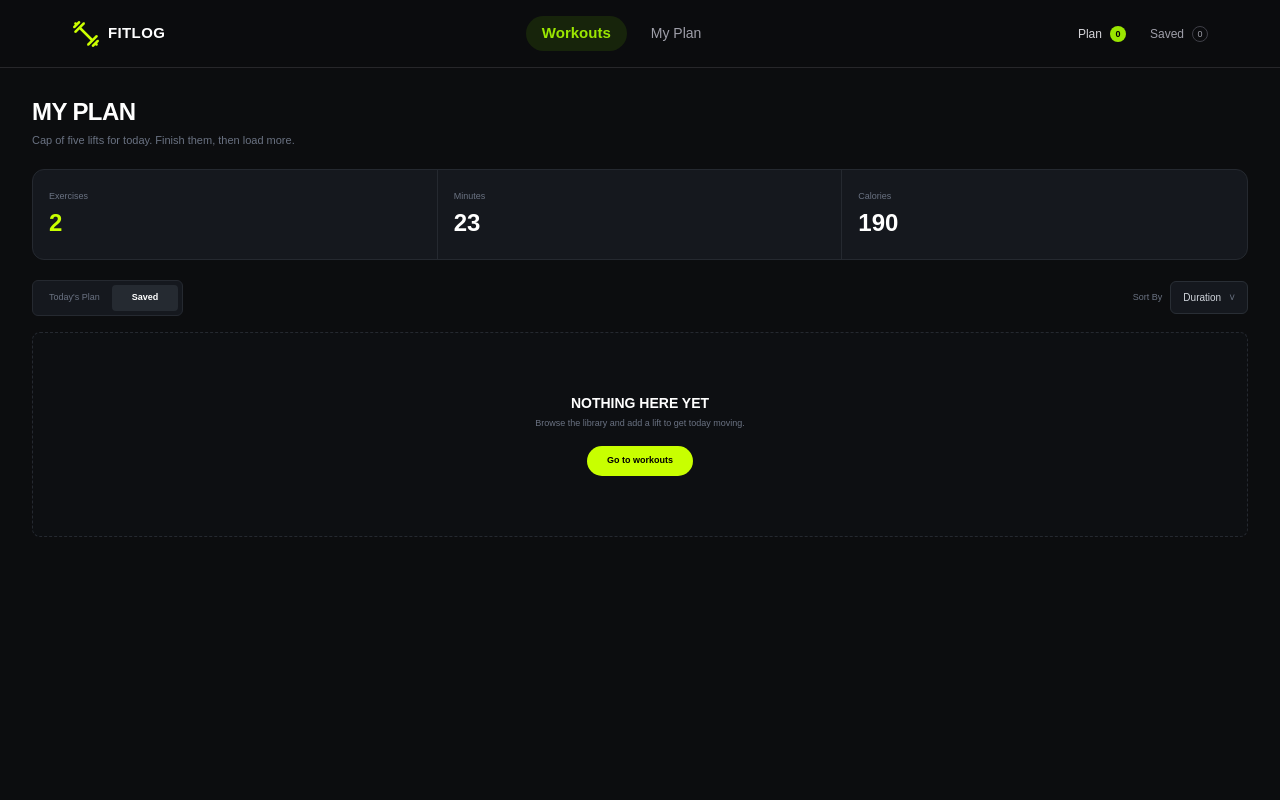
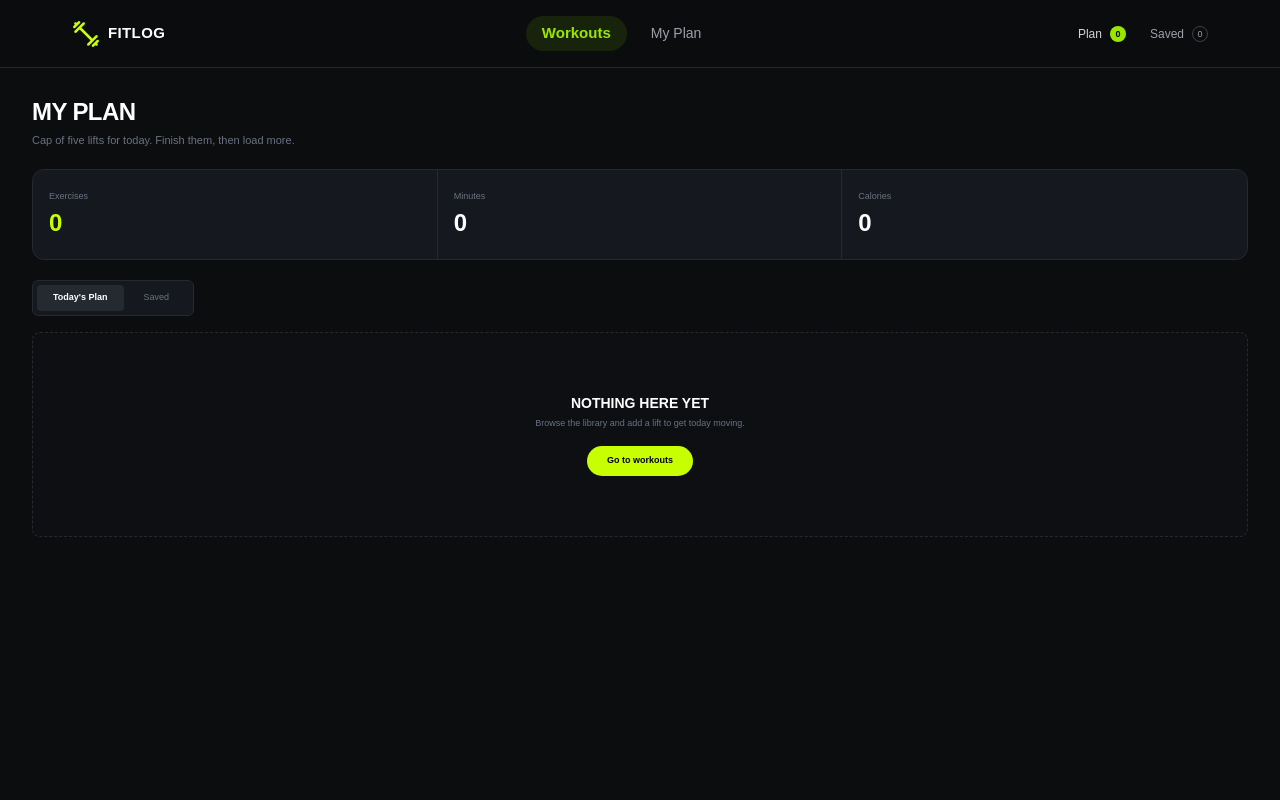
Before and after one commit to estiak12/Next-Js-Assignment, a Next.js app: page /my-plan in a window 1280 px wide. Shown: the top 800 px of the page. Built offline with nearby package versions, Linux system fonts and the light colour scheme.

Commit message:
Added the Toastify

```diff
--- a/app/components/Button/PlanButtons.tsx
+++ b/app/components/Button/PlanButtons.tsx
@@ -1,10 +1,10 @@
+
 "use client";
 
 import React, { useContext } from "react";
-import {
-  PlanContext,
-  Exercise,
-} from "../../context/PlanContext";
+import { PlanContext, Exercise } from "../../context/PlanContext";
+import { ToastContainer, toast } from "react-toastify";
+import "react-toastify/dist/ReactToastify.css";
 
 const PlanButtons = ({
   exercise,
@@ -24,49 +24,107 @@ const PlanButtons = ({
     );
 
     if (alreadyExists) {
+      toast.warning(
+        "This exercise is already in today's plan!"
+      );
       return;
     }
 
+
     if (todayPlan.length >= 5) {
+      toast.warning(
+        "Today's plan can contain maximum 5 exercises!"
+      );
       return;
     }
+    setTodayPlan([...todayPlan, exercise]);
 
-    setTodayPlan([...todayPlan, exercise]);
+    toast.success(
+      "Exercise added to today's plan!"
+    );
   };
+
 
   const saveForLater = () => {
     const alreadyExists = savedExercises.some(
       (item) => item.id === exercise.id
     );
 
+
     if (alreadyExists) {
+      toast.warning(
+        "This exercise is already saved!"
+      );
       return;
     }
+
 
     setSavedExercises([
       ...savedExercises,
       exercise,
     ]);
+
+    toast.success(
+      "Exercise saved for later!"
+    );
   };
 
   return (
+    <>
       <div className="mt-7 flex flex-wrap gap-3">
+
 
         <button
           onClick={addToTodayPlan}
-        className="rounded-md bg-[#c8ff00] px-5 py-3 text-xs font-bold text-black transition hover:bg-[#b7ed00]"
+          className="
+            rounded-lg
+            bg-[#c8ff00]
+            px-6 py-3
+            text-sm font-bold text-black
+            transition-all duration-300 ease-in-out
+            hover:scale-105
+            hover:bg-white
+            hover:shadow-[0_0_20px_#c8ff00]
+            active:scale-95
+          "
         >
-        Add to today's plan
+          + Add to today's plan
         </button>
+
 
         <button
           onClick={saveForLater}
-        className="rounded-md border border-[#363a40] px-5 py-3 text-xs font-medium text-gray-300 transition hover:bg-[#17191d]"
+          className="
+            rounded-lg
+            border-2 border-[#363a40]
+            bg-[#111316]
+            px-6 py-3
+            text-sm font-semibold text-gray-300
+            transition-all duration-300 ease-in-out
+            hover:scale-105
+            hover:border-[#c8ff00]
+            hover:bg-[#c8ff00]
+            hover:text-black
+            hover:shadow-[0_0_20px_#c8ff00]
+            active:scale-95
+          "
         >
           ♡ Save for later
         </button>
 
       </div>
+
+
+      <ToastContainer
+        position="top-right"
+        autoClose={2500}
+        hideProgressBar={false}
+        newestOnTop
+        closeOnClick
+        pauseOnHover
+        theme="dark"
+      />
+    </>
   );
 };
 
--- a/app/my-plan/page.tsx
+++ b/app/my-plan/page.tsx
@@ -1,16 +1,87 @@
+"use client";
+
+import Image from "next/image";
+import Link from "next/link";
+import { useContext, useState } from "react";
+
+import {
+  PlanContext,
+  type Exercise,
+} from "../context/PlanContext";
+
 const MyPlan = () => {
+  const [activeTab, setActiveTab] = useState<
+    "today" | "saved"
+  >("today");
+
+  // Get data from PlanContext
+  const {
+    todayPlan,
+    setTodayPlan,
+    savedExercises,
+    setSavedExercises,
+  } = useContext(PlanContext);
+
+  // Decide which exercises to show
+  const exercises =
+    activeTab === "today"
+      ? todayPlan
+      : savedExercises;
+
+  // Calculate total minutes
+  const totalMinutes = todayPlan.reduce(
+    (total, exercise) =>
+      total + exercise.duration,
+    0
+  );
+
+  // Calculate total calories
+  const totalCalories = todayPlan.reduce(
+    (total, exercise) =>
+      total + exercise.caloriesBurned,
+    0
+  );
+
+  // Remove exercise from today's plan
+  const removeFromTodayPlan = (id: number) => {
+    setTodayPlan(
+      todayPlan.filter(
+        (exercise) => exercise.id !== id
+      )
+    );
+  };
+
+  // Remove exercise from saved exercises
+  const removeFromSaved = (id: number) => {
+    setSavedExercises(
+      savedExercises.filter(
+        (exercise) => exercise.id !== id
+      )
+    );
+  };
+
+  // Handle remove button
+  const handleRemove = (exercise: Exercise) => {
+    if (activeTab === "today") {
+      removeFromTodayPlan(exercise.id);
+    } else {
+      removeFromSaved(exercise.id);
+    }
+  };
+
   return (
     <main className="min-h-screen bg-[#0c0d0f] px-4 py-7 text-white sm:px-6 lg:px-8">
       <div className="mx-auto max-w-[1232px]">
 
-        {/* PAGE HEADER */}
+        {/* HEADER */}
         <div>
           <h1 className="text-2xl font-extrabold uppercase tracking-tight">
             My Plan
           </h1>
 
           <p className="mt-1 text-[11px] text-gray-500">
-            Cap of five lifts for today. Finish them, then load more.
+            Cap of five lifts for today. Finish them,
+            then load more.
           </p>
         </div>
 
@@ -24,7 +95,7 @@ const MyPlan = () => {
             </p>
 
             <p className="mt-1 text-2xl font-extrabold text-[#c8ff00]">
-              2
+              {todayPlan.length}
             </p>
           </div>
 
@@ -35,7 +106,7 @@ const MyPlan = () => {
             </p>
 
             <p className="mt-1 text-2xl font-extrabold text-white">
-              23
+              {totalMinutes}
             </p>
           </div>
 
@@ -46,46 +117,144 @@ const MyPlan = () => {
             </p>
 
             <p className="mt-1 text-2xl font-extrabold text-white">
-              190
+              {totalCalories}
             </p>
           </div>
 
         </div>
 
-        {/* FILTER / SORT BAR */}
+        {/* TAB BAR */}
         <div className="mt-5 flex flex-col gap-3 sm:flex-row sm:items-center sm:justify-between">
 
-          {/* TABS */}
           <div className="flex w-fit rounded-md border border-[#252930] bg-[#15181e] p-1">
 
-            <button className="rounded px-3 py-1.5 text-[9px] text-gray-500">
+            {/* TODAY TAB */}
+            <button
+              onClick={() => setActiveTab("today")}
+              className={`rounded px-4 py-1.5 text-[9px] ${
+                activeTab === "today"
+                  ? "bg-[#252a31] font-semibold text-white"
+                  : "text-gray-500"
+              }`}
+            >
               Today's Plan
             </button>
 
-            <button className="rounded bg-[#252a31] px-5 py-1.5 text-[9px] font-semibold text-white">
+            {/* SAVED TAB */}
+            <button
+              onClick={() => setActiveTab("saved")}
+              className={`rounded px-5 py-1.5 text-[9px] ${
+                activeTab === "saved"
+                  ? "bg-[#252a31] font-semibold text-white"
+                  : "text-gray-500"
+              }`}
+            >
               Saved
             </button>
 
           </div>
 
-          {/* SORT */}
-          <div className="flex items-center gap-2">
-            <span className="text-[9px] text-gray-500">
-              Sort By
+        </div>
+
+        {/* EXERCISE CARDS */}
+        {exercises.length > 0 ? (
+          <div className="mt-4 grid grid-cols-1 gap-4 sm:grid-cols-2 lg:grid-cols-3">
+
+            {exercises.map((exercise) => (
+              <article
+                key={exercise.id}
+                className="overflow-hidden rounded-lg border border-[#272a2f] bg-[#15171b]"
+              >
+
+                {/* IMAGE */}
+                <Link href={`/Exercises/${exercise.id}`}>
+                  <div className="relative h-[190px] w-full overflow-hidden">
+
+                    <Image
+                      src={exercise.image}
+                      alt={exercise.name}
+                      fill
+                      sizes="(max-width: 640px) 100vw, (max-width: 1024px) 50vw, 33vw"
+                      className="object-cover transition duration-300 hover:scale-105"
+                    />
+
+                  </div>
+                </Link>
+
+                {/* CONTENT */}
+                <div className="px-5 py-5">
+
+                  {/* TAGS */}
+                  <div className="mb-3 flex flex-wrap gap-2">
+
+                    {exercise.muscleGroups.map(
+                      (muscle) => (
+                        <span
+                          key={muscle}
+                          className="rounded bg-[#c8ff00] px-2.5 py-1 text-[10px] font-bold uppercase text-black"
+                        >
+                          {muscle}
                         </span>
+                      )
+                    )}
 
-            <button className="flex items-center gap-2 rounded-md border border-[#292e35] bg-[#15181e] px-3 py-2 text-[10px] text-gray-300">
-              Duration
-
-              <span className="text-gray-500">
-                ˅
+                    <span className="rounded bg-[#c8ff00] px-2.5 py-1 text-[10px] font-bold uppercase text-black">
+                      {exercise.difficulty}
                     </span>
-            </button>
-          </div>
 
                   </div>
 
-        {/* EMPTY STATE */}
+                  {/* NAME */}
+                  <Link href={`/Exercises/${exercise.id}`}>
+                    <h2 className="text-[16px] font-extrabold uppercase leading-tight hover:text-[#c8ff00]">
+                      {exercise.name}
+                    </h2>
+                  </Link>
+
+                  {/* EQUIPMENT */}
+                  <p className="mt-1.5 text-[12px] text-gray-500">
+                    {exercise.equipment}
+                  </p>
+
+                  {/* STATS */}
+                  <div className="mt-5 flex flex-wrap gap-x-4 gap-y-2 text-[11px] text-gray-400">
+
+                    <span>
+                      ◷ {exercise.duration} min
+                    </span>
+
+                    <span>
+                      🔥 {exercise.caloriesBurned} kcal
+                    </span>
+
+                    <span>
+                      ▣ {exercise.sets} sets
+                    </span>
+
+                    <span>
+                      ★ {exercise.rating}
+                    </span>
+
+                  </div>
+
+                  {/* REMOVE */}
+                  <button
+                    onClick={() =>
+                      handleRemove(exercise)
+                    }
+                    className="mt-5 text-[10px] font-medium text-red-400 hover:text-red-300"
+                  >
+                    Remove
+                  </button>
+
+                </div>
+              </article>
+            ))}
+
+          </div>
+        ) : (
+
+          /* EMPTY STATE */
           <div className="mt-4 flex min-h-[205px] flex-col items-center justify-center rounded-lg border border-dashed border-[#252930] bg-[#0d0f12] px-5 text-center">
 
             <h2 className="text-sm font-extrabold uppercase">
@@ -93,14 +262,20 @@ const MyPlan = () => {
             </h2>
 
             <p className="mt-1 text-[9px] text-gray-500">
-            Browse the library and add a lift to get today moving.
+              {activeTab === "today"
+                ? "Browse the library and add a lift to get today moving."
+                : "Save an exercise for later and it will appear here."}
             </p>
 
-          <button className="mt-4 rounded-full bg-[#c8ff00] px-5 py-2 text-[9px] font-bold text-black transition hover:bg-[#b7ed00]">
+            <Link
+              href="/"
+              className="mt-4 rounded-full bg-[#c8ff00] px-5 py-2 text-[9px] font-bold text-black transition hover:bg-[#b7ed00]"
+            >
               Go to workouts
-          </button>
+            </Link>
 
           </div>
+        )}
 
       </div>
     </main>
--- a/package.json
+++ b/package.json
@@ -11,7 +11,8 @@
   "dependencies": {
     "next": "16.3.6",
     "react": "19.2.8",
-    "react-dom": "19.2.8"
+    "react-dom": "19.2.8",
+    "react-toastify": "^11.1.0"
   },
   "devDependencies": {
     "@tailwindcss/postcss": "^4",
```
Also changed, not shown: 1 other file (tests, documents, lock files or other folders). Lines whose indentation alone changed are shown as unchanged.
